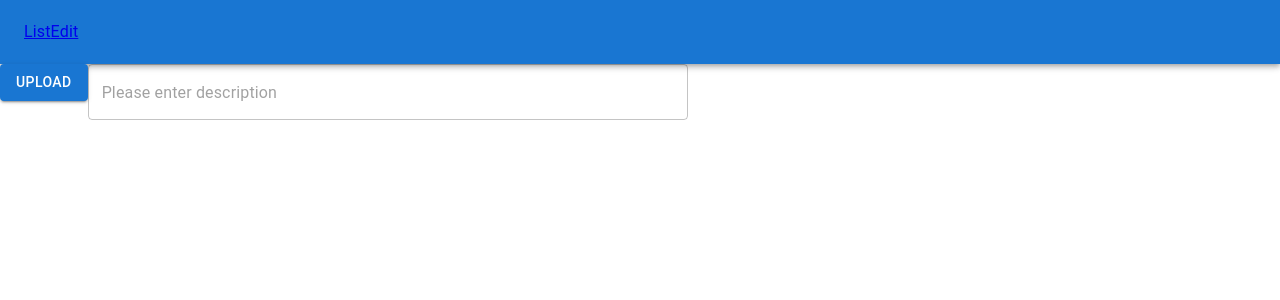
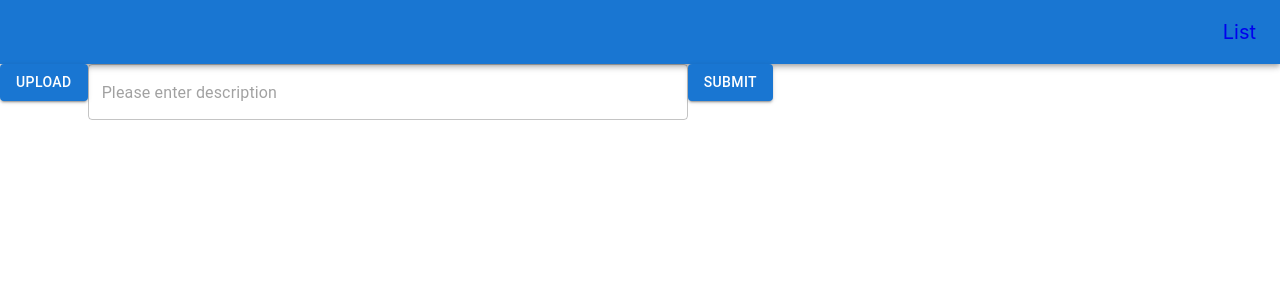
Before and after one commit to aishwary11/hr-file-uploader, a React (Create React App) app: page / in a window 1280 px wide. Shown: the top 300 px of the page. Built offline with nearby package versions, Linux system fonts and the light colour scheme.

Commit message:
file upload

```diff
--- a/src/App.css
+++ b/src/App.css
@@ -1,4 +1,18 @@
+:root {
+  --white-color: #fff
+}
+
 .App {
   text-align: center;
   height: 100vh;
 }
+
+.nav-header-link {
+  display: flex;
+  justify-content: flex-end;
+  align-items: flex-end;
+  gap: 20px;
+  color: var(--white-color) !important;
+  font-size: 20px;
+  width: 100%;
+}
--- a/src/components/Header.js
+++ b/src/components/Header.js
@@ -1,4 +1,4 @@
-import { AppBar, Box, Toolbar, Typography } from '@mui/material';
+import { AppBar, Box, Toolbar } from '@mui/material';
 import React from 'react';
 import { Link } from 'react-router-dom';
 
@@ -7,12 +7,10 @@ const Header = () => {
     <Box>
       <AppBar position="static">
         <Toolbar>
-          <Typography component="p" >
+          <div className='nav-header-link'>
             <Link to="/list">List</Link>
-          </Typography>
-          <Typography>
-            <Link to="/edit:id">Edit</Link>
-          </Typography>
+            {/* <Link to="/edit:id">Edit</Link> */}
+          </div>
         </Toolbar>
       </AppBar>
     </Box>
--- a/src/components/Homepage.js
+++ b/src/components/Homepage.js
@@ -1,8 +1,9 @@
 import { Button, TextField } from '@mui/material';
-import React from 'react';
-import { maxFiles, toastError } from '../common/constant';
+import React, { useState } from 'react';
+import { axiosInstance, maxFiles, toastError, toastSuccess } from '../common/constant';
 
 const Homepage = () => {
+  const [inputs, setInputs] = useState({});
   const uploadMultipleFiles = (e) => {
     if (Array.from(e.target.files).length > maxFiles) {
       e.preventDefault();
@@ -10,14 +11,30 @@ const Homepage = () => {
       return;
     }
   };
+
+  const formDetails = (event) => {
+    event.preventDefault();
+    const name = event.target.name;
+    const value = event.target.value;
+    setInputs(values => ({ ...values, [name]: value }));
+    formSubmit();
+  };
+
+  const formSubmit = async () => {
+    const res = await axiosInstance.post("/", inputs);
+    if (res.data) toastSuccess("File Upload Successful");
+    else toastError("File not Uploaded");
+  };
+
   return (
-    <>
+    <form onSubmit={formDetails}>
       <Button variant="contained" component="label">
         Upload
-        <input hidden accept="*" onChange={uploadMultipleFiles} multiple type="file" />
+        <input hidden accept="*" onChange={uploadMultipleFiles} multiple type="file" name='inputFile' />
       </Button>
-      <TextField placeholder="Please enter description" variant="outlined" style={{ width: '600px' }} />
-    </>
+      <TextField placeholder="Please enter description" variant="outlined" style={{ width: '600px' }} name='descriptionFile' />
+      <Button variant="contained" type='submit'>Submit</Button>
+    </form>
   );
 };
 
--- a/src/index.css
+++ b/src/index.css
@@ -2,6 +2,7 @@
   padding: 0;
   margin: 0;
   box-sizing: border-box;
+  text-decoration: none;
 }
 
 body {
```
